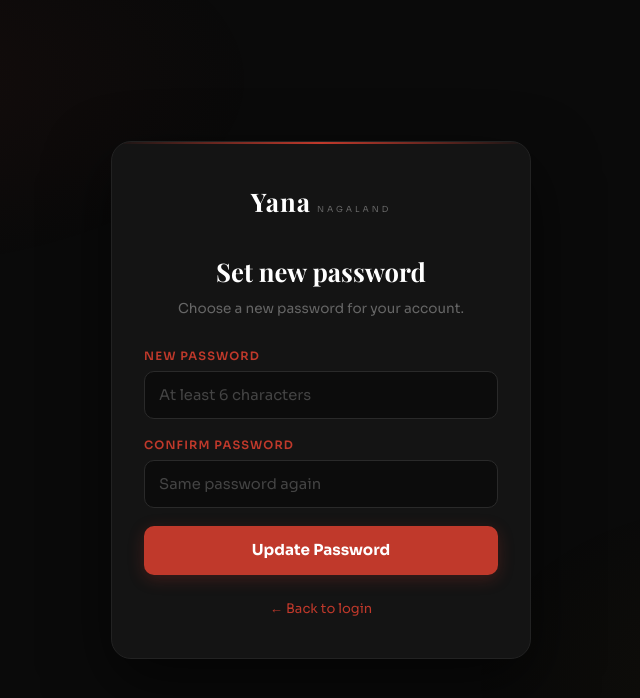
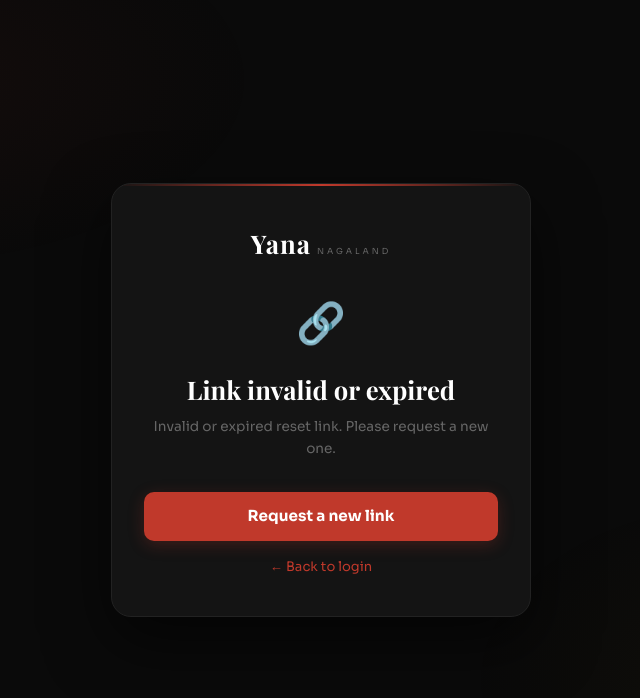
Before and after one commit to jameskikonkikon-prog/DiscoverNagaland, a Next.js app: page /reset-password in a window 1280 px wide. Shown: the top 698 px of the page, without its empty margins (319-959 px from the left). Built offline with nearby package versions, Linux system fonts and the light colour scheme; no server answers.

Commit message:
Fix reset password: exchange code for session before showing form

```diff
--- a/app/reset-password/page.tsx
+++ b/app/reset-password/page.tsx
@@ -1,5 +1,5 @@
 'use client';
-import { useState } from 'react';
+import { useState, useEffect } from 'react';
 import { createBrowserClient } from '@supabase/ssr';
 
 export default function ResetPasswordPage() {
@@ -14,6 +14,35 @@ export default function ResetPasswordPage() {
   const [loading, setLoading] = useState(false);
   const [done, setDone] = useState(false);
   const [error, setError] = useState('');
+  const [checking, setChecking] = useState(true);
+  const [sessionReady, setSessionReady] = useState(false);
+  const [sessionError, setSessionError] = useState('');
+
+  useEffect(() => {
+    async function init() {
+      // PKCE flow: Supabase sends ?code= as a query param
+      const params = new URLSearchParams(window.location.search);
+      const code = params.get('code');
+      if (code) {
+        const { error: exchErr } = await supabase.auth.exchangeCodeForSession(code);
+        if (exchErr) { setSessionError('Invalid or expired reset link. Please request a new one.'); setChecking(false); return; }
+        setSessionReady(true); setChecking(false); return;
+      }
+
+      // Implicit flow: Supabase sends #access_token=...&type=recovery in the hash
+      const hash = window.location.hash;
+      if (hash && hash.includes('access_token')) {
+        // createBrowserClient processes the hash automatically; give it a tick
+        await new Promise(r => setTimeout(r, 150));
+        const { data } = await supabase.auth.getSession();
+        if (data.session) { setSessionReady(true); setChecking(false); return; }
+      }
+
+      setSessionError('Invalid or expired reset link. Please request a new one.');
+      setChecking(false);
+    }
+    init();
+  }, [supabase]);
 
   const handleSubmit = async (e: React.FormEvent) => {
     e.preventDefault();
@@ -38,7 +67,24 @@ export default function ResetPasswordPage() {
             <span className="brand-sub">NAGALAND</span>
           </a>
 
-          {done ? (
+          {checking ? (
+            <div style={{ textAlign: 'center', padding: '1.5rem 0' }}>
+              <div style={{ fontSize: '1.5rem', marginBottom: '0.75rem', opacity: 0.5 }}>⏳</div>
+              <p className="rp-sub" style={{ marginBottom: 0 }}>Verifying reset link…</p>
+            </div>
+          ) : sessionError ? (
+            <div style={{ textAlign: 'center' }}>
+              <div style={{ fontSize: '2.5rem', marginBottom: '1rem' }}>🔗</div>
+              <h1 className="rp-title">Link invalid or expired</h1>
+              <p className="rp-sub" style={{ marginBottom: '2rem' }}>{sessionError}</p>
+              <a href="/forgot-password" className="rp-btn" style={{ display: 'inline-block', textDecoration: 'none', textAlign: 'center' }}>
+                Request a new link
+              </a>
+              <div className="rp-footer" style={{ marginTop: '1rem' }}>
+                <a href="/login">← Back to login</a>
+              </div>
+            </div>
+          ) : done ? (
             <div style={{ textAlign: 'center' }}>
               <div style={{ fontSize: '2.5rem', marginBottom: '1rem' }}>✅</div>
               <h1 className="rp-title">Password updated!</h1>
@@ -49,7 +95,7 @@ export default function ResetPasswordPage() {
                 Go to Login →
               </a>
             </div>
-          ) : (
+          ) : sessionReady ? (
             <>
               <h1 className="rp-title">Set new password</h1>
               <p className="rp-sub">Choose a new password for your account.</p>
@@ -74,7 +120,7 @@ export default function ResetPasswordPage() {
                 <a href="/login">← Back to login</a>
               </div>
             </>
-          )}
+          ) : null}
         </div>
       </main>
     </>
```
